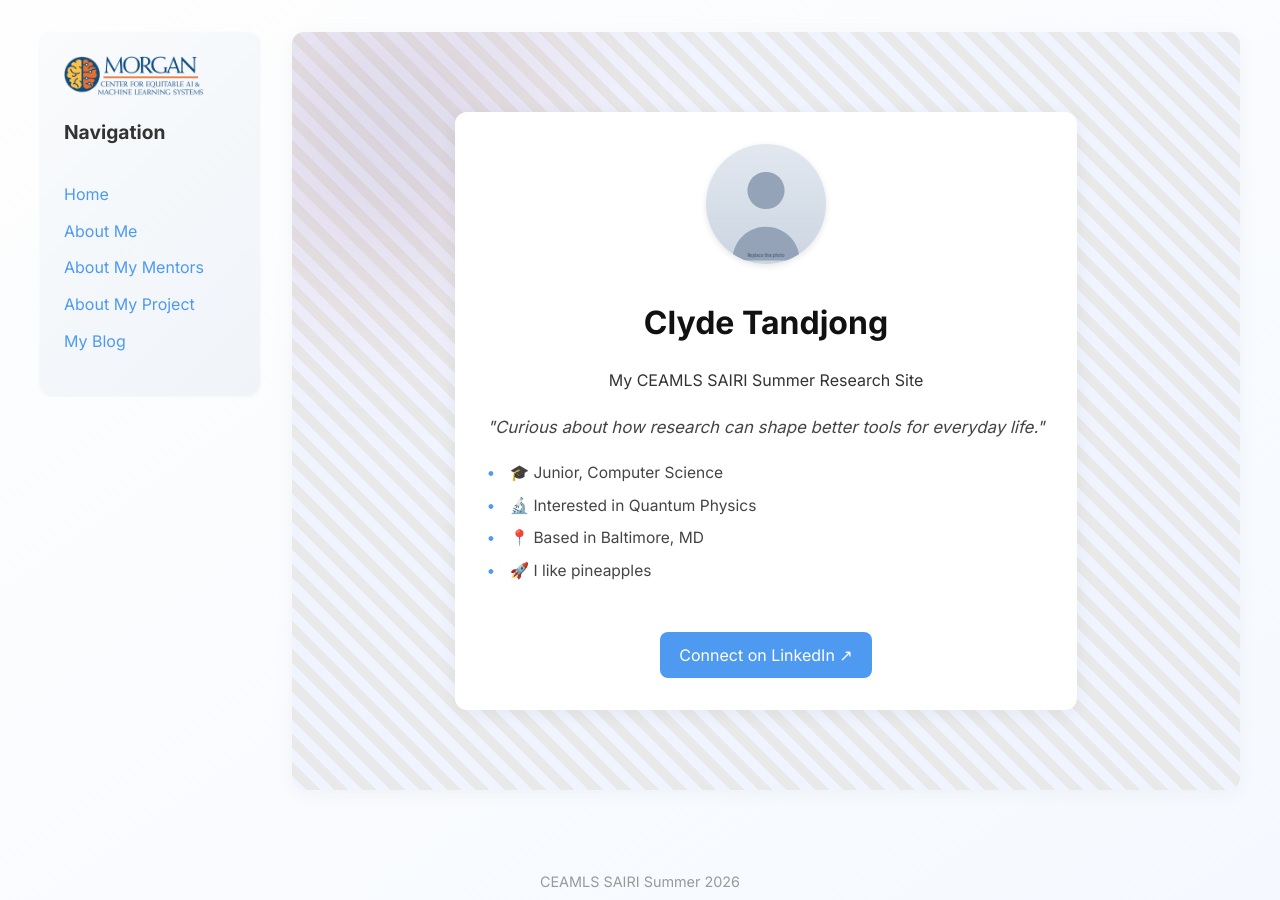
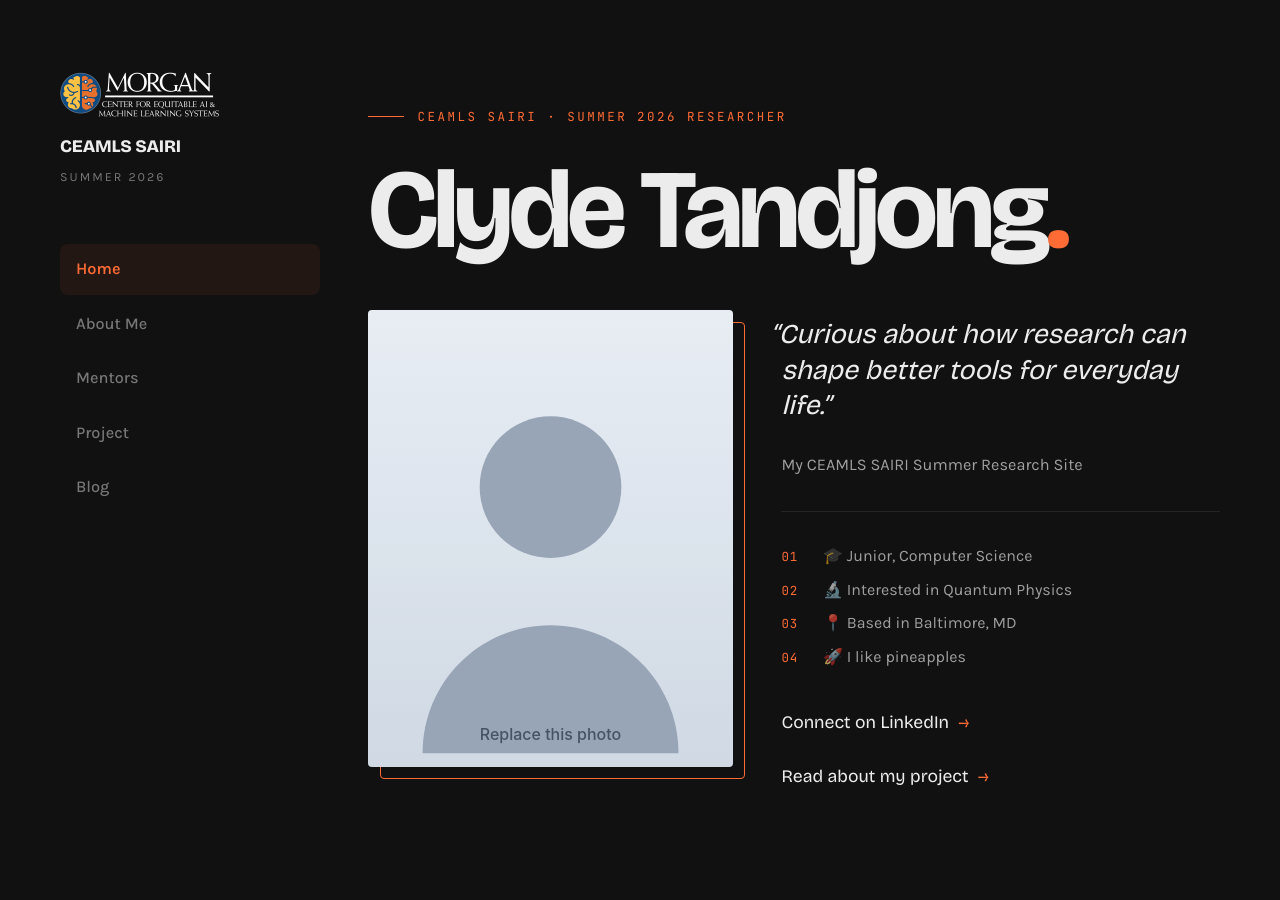
Before and after one commit to jcox4835-star/-jcox4835-star-ceamls26.guthub.io, a Jekyll site: the page built from index.md, in a window 1280 px wide and 900 px high. Built offline with Jekyll 4.4.1, drawn with Linux system fonts in a browser that asks for light colours; some of the changed text lies outside the part shown.

Commit message:
Update _config.yml

```diff
--- a/_config.yml
+++ b/_config.yml
@@ -24,7 +24,7 @@ logo_on_dark:  /assets/images/logo-on-dark.png
 # ----- Theme selection -----
 # Choose one of: minimal | premium | fresh | signal
 # See README.md for screenshots of each theme.
-theme_name: minimal
+theme_name: fresh
 
 # ----- Site behavior -----
 show_downloads: false
```
